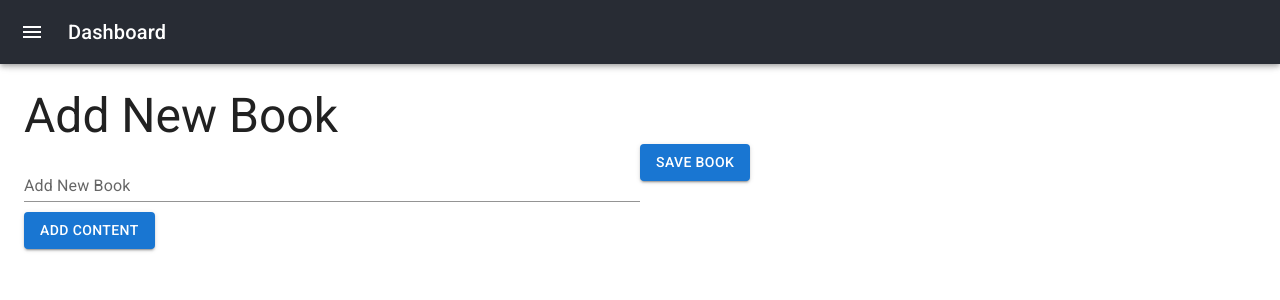
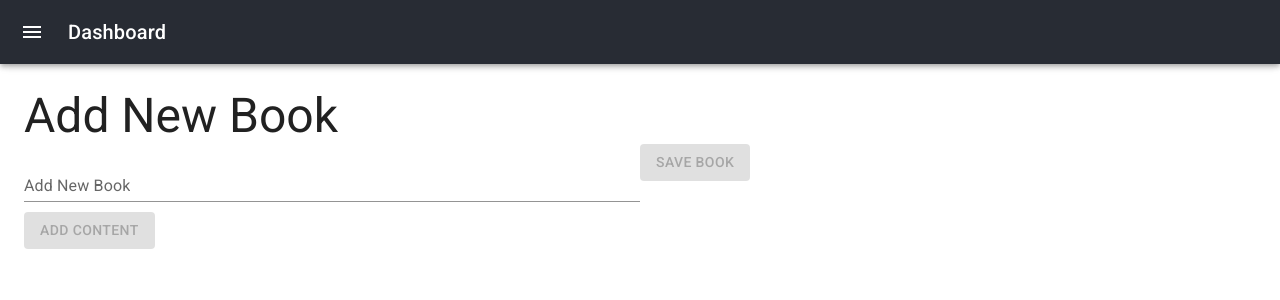
Before and after one commit to tashfeenMustafa/BookManagementSoftware, a React (Create React App) app in the folder client/: page /add-new-book in a window 1280 px wide. Shown: the top 300 px of the page. Built offline with nearby package versions, Linux system fonts and the light colour scheme.

Commit message:
Added more improvements to add new book

```diff
--- a/client/src/AddNewBook/AddNewBook.js
+++ b/client/src/AddNewBook/AddNewBook.js
@@ -1,4 +1,4 @@
-import React, { useState } from 'react';
+import React, { useEffect, useState } from 'react';
 import { useParams } from "react-router-dom";
 import Typography from '@mui/material/Typography';
 import Button from '@mui/material/Button';
@@ -12,20 +12,40 @@ function AddNewBook() {
 
     let pageTitle = 'Add New Book'
 
-    const [showContent, setShowContent] = useState(false)
+    const [showAddContentBox, setShowContent] = useState(false)
     const [bookTitle, setBookTitle] = useState(() => bookTitleParams ? bookTitleParams : '')
+    const [pageParams, setPageParams] = useState(() => bookTitleParams ? bookTitleParams : '')
+
     const [contentsList, setContents] = useState([])
 
+    const [disableSaveBookButton, setDisableSaveBookButton] = useState(true)
+    const [disableAddContentButton, setDisableAddContentButton] = useState(true)
+
+    useEffect(() => {
+        if (bookTitle === '') {
+            setDisableSaveBookButton(true)
+        }
+        if (pageParams !== '') {
+            setDisableAddContentButton(false)
+        }
+    }, [bookTitle, pageParams])
+
     const handleAddContentButton = () => {
-        setShowContent(!showContent)
+        setShowContent(!showAddContentBox)
     }
 
     const handleSaveContent = (newContent) => {
         setContents(contentsList => [...contentsList, newContent])
     }
 
-    const handleSaveBookTitle = (bookTitle) => {
+    const handleSaveBookChange = (bookTitle) => {
+        setDisableSaveBookButton(false)
         setBookTitle(bookTitle)
+    }
+
+    const handleSaveBookClick = () => {
+        setDisableSaveBookButton(true)
+        setPageParams(bookTitle)
     }
 
     const contents_List = contentsList.map((content, index) => {
@@ -44,15 +64,18 @@ function AddNewBook() {
                     {bookTitleParams ? bookTitleParams : pageTitle}
             </Typography>
             <SaveBookName
+                disableSaveBookButton={disableSaveBookButton}
                 type={bookTitleParams ? "params" : "empty"}
                 bookTitle={bookTitle}
-                handleSaveBookTitle={handleSaveBookTitle} />
+                handleSaveBookTitle={handleSaveBookChange}
+                handleSaveBookClick={handleSaveBookClick} />
             <Button
+                disabled={disableAddContentButton}
                 onClick={handleAddContentButton}
                 variant="contained">
                     Add Content
             </Button>
-            {showContent ?
+            {showAddContentBox ?
                 <AddContentBox
                     handleSaveContent={handleSaveContent} />
                 :
--- a/client/src/AddNewBook/SaveBookName.js
+++ b/client/src/AddNewBook/SaveBookName.js
@@ -7,6 +7,10 @@ import Grid from '@mui/material/Grid';
 export default function SaveBookName(props) {
     const handleChange = (event) => {
         props.handleSaveBookTitle(event.target.value)
+    }
+
+    const handleClick = (event) => {
+        props.handleSaveBookClick()
     }
 
     return (
@@ -24,8 +28,11 @@ export default function SaveBookName(props) {
                 onChange={handleChange} />
             </Grid>
             <Grid item xs={6}>
-                <Link to={`/books/${props.bookTitle}`}>
+                <Link
+                    onClick={handleClick}
+                    to={`/books/${props.bookTitle}`}>
                     <Button
+                        disabled={props.disableSaveBookButton}
                         variant="contained">
                             Save Book
                     </Button>
```
